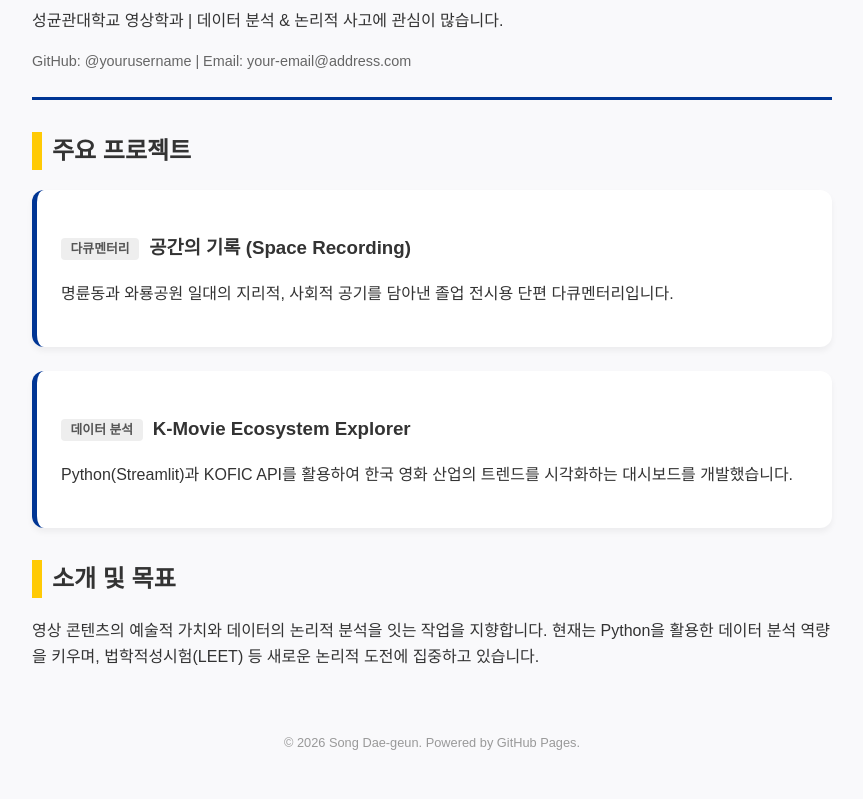
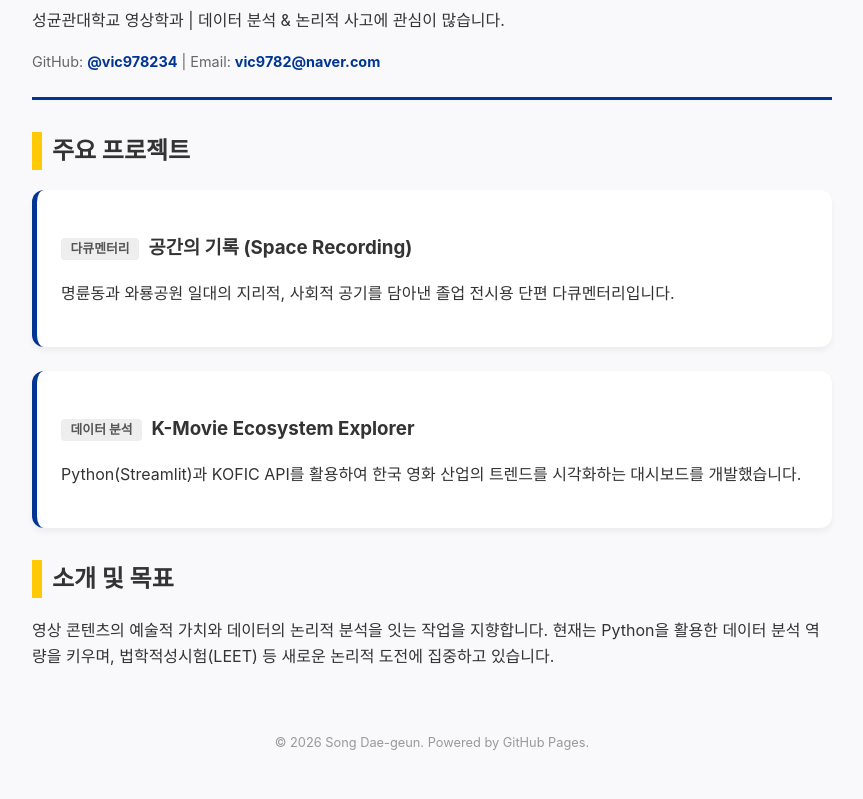
Before and after one commit to vic978234-creator/vic978234.github.io, a plain HTML site: page index.html in a window 1280 px wide. Shown: the part 104-903 px from the top of the page, without its empty margins (208-1071 px from the left). Drawn offline with Linux system fonts and the light colour scheme.

Commit message:
Update index.html

```diff
--- a/index.html
+++ b/index.html
@@ -5,10 +5,11 @@
     <meta name="viewport" content="width=device-width, initial-scale=1.0">
     <title>송대근 | 포트폴리오</title>
     <style>
-        body { font-family: 'Pretendard', sans-serif; line-height: 1.6; color: #333; max-width: 800px; margin: 0 auto; padding: 2rem; background-color: #f9f9fb; }
+        body { font-family: 'Pretendard', -apple-system, BlinkMacSystemFont, system-ui, Roboto, sans-serif; line-height: 1.6; color: #333; max-width: 800px; margin: 0 auto; padding: 2rem; background-color: #f9f9fb; }
         header { border-bottom: 3px solid #003594; padding-bottom: 1.5rem; margin-bottom: 2rem; }
         h1 { margin: 0; color: #003594; font-size: 2.5rem; }
-        .contact { font-size: 0.9rem; color: #666; margin-top: 5px; }
+        .contact { font-size: 0.9rem; color: #666; margin-top: 8px; }
+        .contact a { color: #003594; text-decoration: none; font-weight: bold; }
         .card { background: white; padding: 1.5rem; border-radius: 12px; box-shadow: 0 4px 6px rgba(0,0,0,0.05); margin-bottom: 1.5rem; border-left: 5px solid #003594; }
         .tag { background: #eee; color: #555; padding: 0.2rem 0.6rem; border-radius: 4px; font-size: 0.8rem; font-weight: bold; margin-right: 5px; }
         h2 { border-left: 10px solid #ffca05; padding-left: 10px; margin-top: 2rem; }
@@ -20,7 +21,10 @@
     <header>
         <h1>송대근 (Song Dae-geun)</h1>
         <p>성균관대학교 영상학과 | 데이터 분석 & 논리적 사고에 관심이 많습니다.</p>
-        <div class="contact">GitHub: @yourusername | Email: your-email@address.com</div>
+        <div class="contact">
+            GitHub: <a href="https://github.com/vic978234" target="_blank">@vic978234</a> |
+            Email: <a href="mailto:vic9782@naver.com">vic9782@naver.com</a>
+        </div>
     </header>
 
     <section>
```
